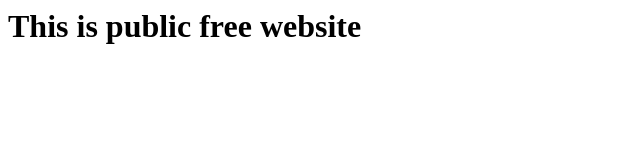
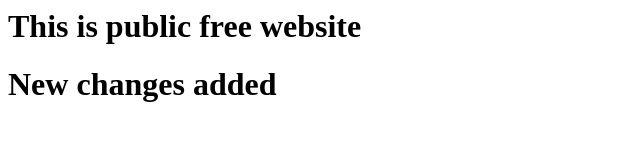
Before and after one commit to shaileshsonare/freewebsite, a plain HTML site: page index.html in a window 1280 px wide. Shown: the whole page, without its empty margins (0-640 px from the left). Drawn offline with Linux system fonts and the light colour scheme.

Commit message:
Update index.html

```diff
--- a/index.html
+++ b/index.html
@@ -1 +1,2 @@
 <h1>This is public free website</h1>
+<h1>New changes added</h1>
```
